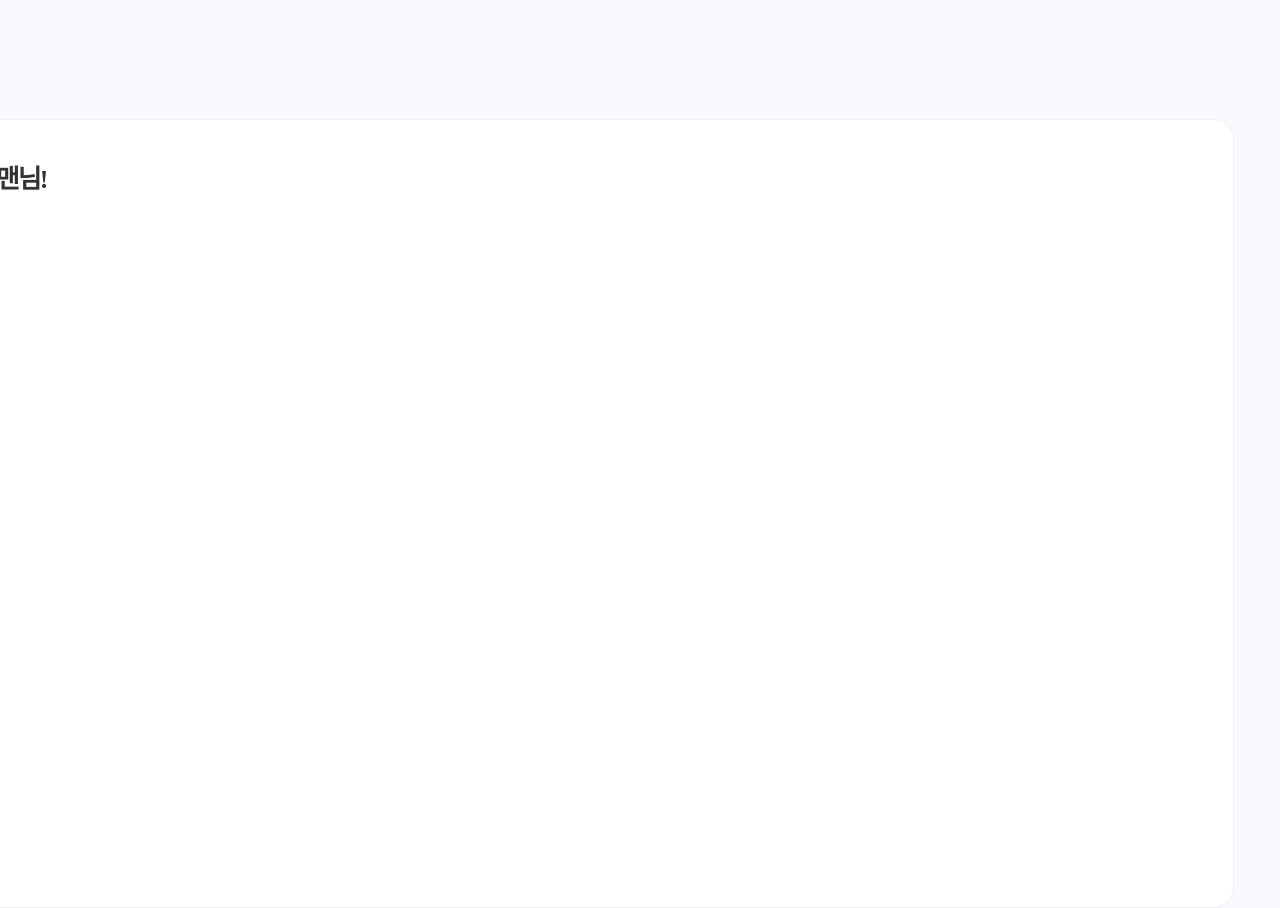
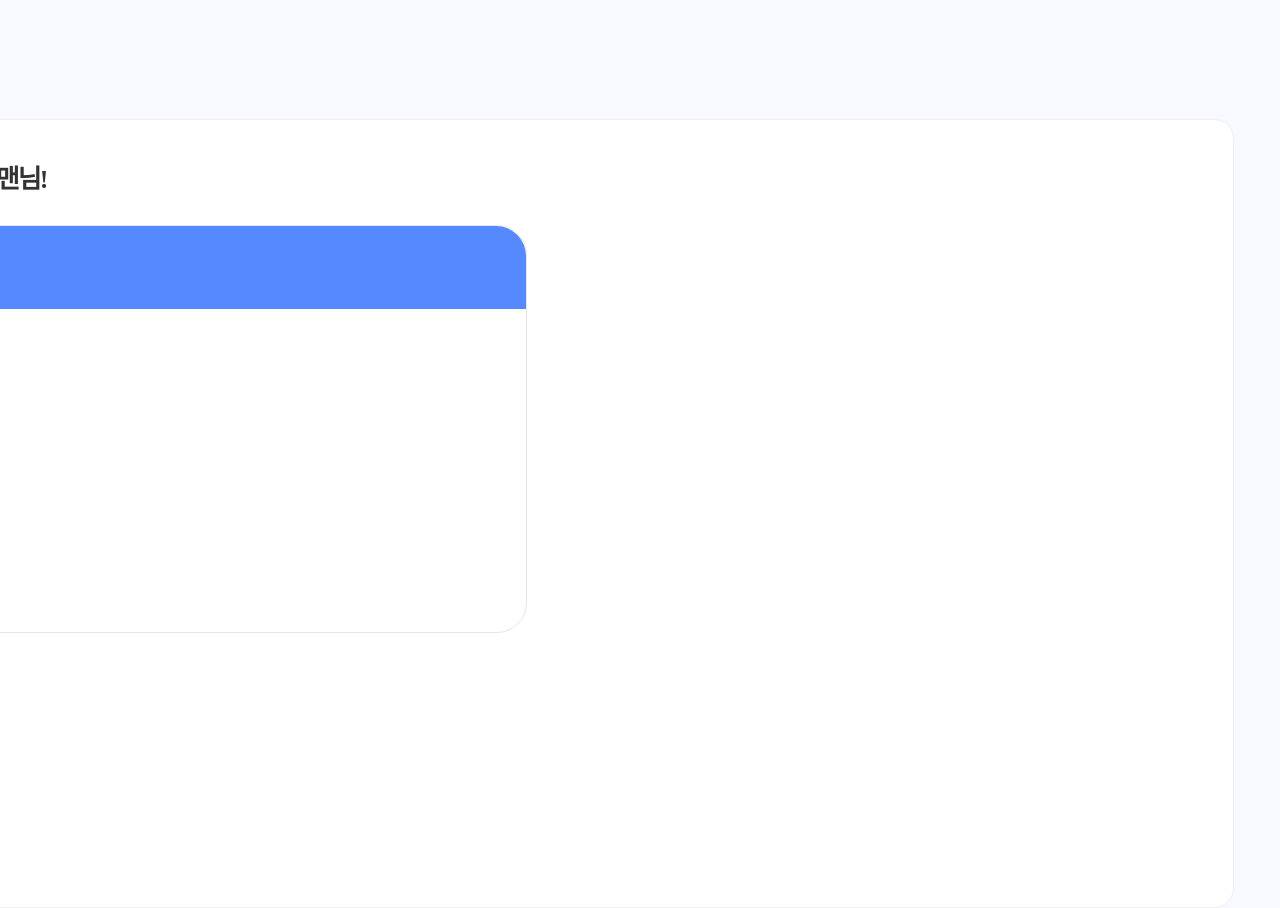
Before and after one commit to leeyj4805/T-Post, a React (Create React App) app: page /Mypage in a window 1280 px wide. Built offline with nearby package versions, Linux system fonts and the light colour scheme.

Commit message:
:memo: Mypage 컴포넌트 추가 수정 (#35)

```diff
--- a/package.json
+++ b/package.json
@@ -12,7 +12,7 @@
     "@reduxjs/toolkit": "^1.5.0",
     "axios": "^0.21.1",
     "framer-motion": "^3.6.0",
-    "node-sass": "4.14.1",
+    "node-sass": "npm:sass@^1.32.8",
     "normalize.css": "^8.0.1",
     "react": "^17.0.1",
     "react-app-polyfill": "^1.0.6",
--- a/src/components/layouts/contents/index.jsx
+++ b/src/components/layouts/contents/index.jsx
@@ -1,10 +1,19 @@
 import React from "react";
+import { AddIcon } from "@chakra-ui/icons";
 import "./index.scss";
 
 function contents() {
   return (
     <div className="user">
       안녕하세요 <span className="userName">침착맨</span>님!
+      <div className="userBox">
+        <h2 className="userheader">
+          받은 편지지
+          <a href="//#endregion">
+            <AddIcon w={4} h={4} />
+          </a>
+        </h2>
+      </div>
     </div>
   );
 }
--- a/src/components/layouts/contents/index.scss
+++ b/src/components/layouts/contents/index.scss
@@ -1,4 +1,4 @@
-.user{
+.user {
     margin: 0 207px 32px 3px;
     font-family: NanumSquareEB;
     font-size: 26px;
@@ -10,3 +10,38 @@
     text-align: left;
     color: #333333;
 }
+
+.userBox {
+
+    width: 690px;
+    height: 408px;
+    border-radius: 30px;
+    border: solid 1px #e6e6e6;
+    background-color: #ffffff;
+    margin-top: 30px;
+
+    .userheader {
+        position: relative;
+        width: 688px;
+        height: 83px;
+        margin: 0 0 26px;
+        padding: 31px 27px 29px 40px;
+        border-radius: 30px 30px 0 0;
+        background: #5689fe;
+        font-family: NanumSquareB;
+        font-size: 21px;
+        font-weight: 600;
+        font-stretch: normal;
+        font-style: normal;
+        line-height: normal;
+        letter-spacing: -1.2px;
+        text-align: left;
+        color: #ffffff;
+    }
+    .css-k6d2az{
+        color: #ffffff;
+        position: absolute;
+        right: 28px;
+        bottom: 28px;
+    }
+}
--- /dev/null
+++ b/src/pages/Photo/MainPhoto.jsx
@@ -0,0 +1,17 @@
+import React from "react";
+
+const Hello = ({isSpecial}) => {
+  return (
+    <div className="Photo">
+      <a href="//#endregion">
+        <div className="MainPhoto">
+          <p style={isSpecial ? { display: "none" } : { display: "block" }}>
+            사진보이기
+          </p>
+        </div>
+      </a>
+    </div>
+  );
+};
+
+export default Hello;
--- a/src/pages/Photo/Photo.jsx
+++ b/src/pages/Photo/Photo.jsx
@@ -1,15 +1,23 @@
 import React from "react";
 import "./Photo.scss";
+import Hello from "./MainPhoto";
 
-function Photo() {
+
+const Photo = () => {
   return (
     <div className="Photo">
-        <h1 className="PhotoHeader">침착맨
-          <span className="PhotoHeaderSmall">(zilione)</span>
-        </h1>
-        <span className="Subscriber">구독자<p className="number ml">76.9만명</p></span>
+      <a href="//#endregion">
+        <Hello isSpecial={true}></Hello>
+      </a>
+      <h1 className="PhotoHeader">
+        침착맨
+        <span className="PhotoHeaderSmall">(zilione)</span>
+      </h1>
+      <span className="Subscriber">
+        구독자<p className="number ml">76.9만명</p>
+      </span>
     </div>
   );
-}
+};
 
 export default Photo;
--- a/src/pages/Photo/Photo.scss
+++ b/src/pages/Photo/Photo.scss
@@ -4,17 +4,32 @@
     height: 100%;
 }
 
-.Photo::before {
-    content: "";
-    position: absolute;
-    background: url('../../assets/images/profile.png')center no-repeat;
-    background-size: 255px 255px;
-    display: block;
+.MainPhoto {
+    position: relative;
+    background: url('../../assets/images/profile.png') no-repeat;
     width: 255px;
     height: 255px;
-    z-index: 0;
-    top: 120px;
-    left: 53px;
+    top: 139px;
+    left: 69px;
+
+}
+
+.MainPhoto:hover {
+    opacity: 0.3;
+    -webkit-filter: grayscale(100%);
+    filter: grayscale(100%);
+
+}
+
+.MainPhoto p {
+    font-size: 18px;
+    font-family: KoPubDotum;
+    font-weight: bold;
+    font-stretch: normal;
+    color: #ffffff;
+    position: absolute;
+    top: 110px;
+    left: 59px;
 }
 
 .PhotoHeader{
--- a/src/pages/Profile/Profile.jsx
+++ b/src/pages/Profile/Profile.jsx
@@ -1,5 +1,5 @@
 import React from "react";
-import { Button, ButtonGroup } from "@chakra-ui/react";
+import { Button } from "@chakra-ui/react";
 import { Textarea } from "@chakra-ui/react";
 import "./Profile.scss";
 
```
Also changed, not shown: 1 other file (tests, documents, lock files or other folders).
